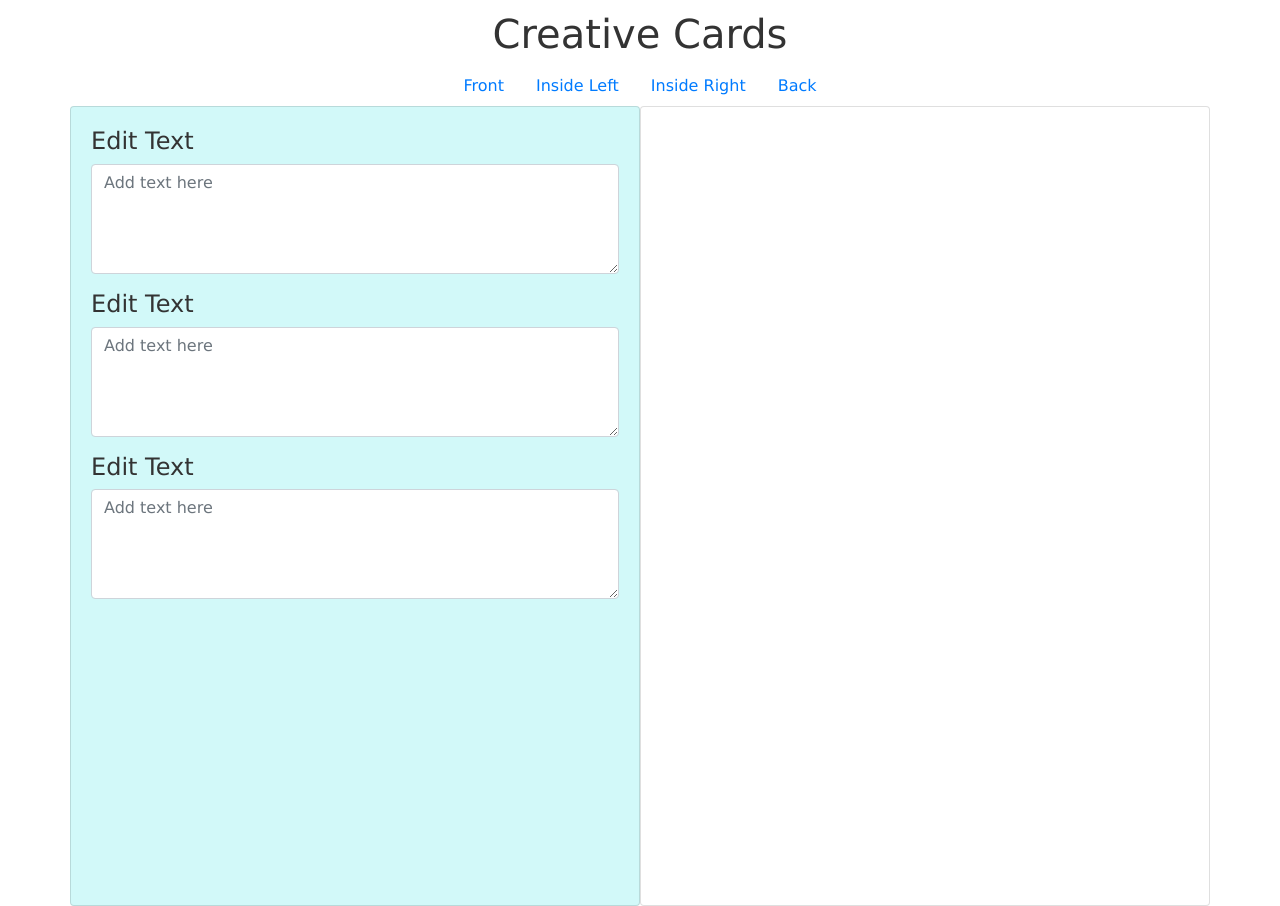
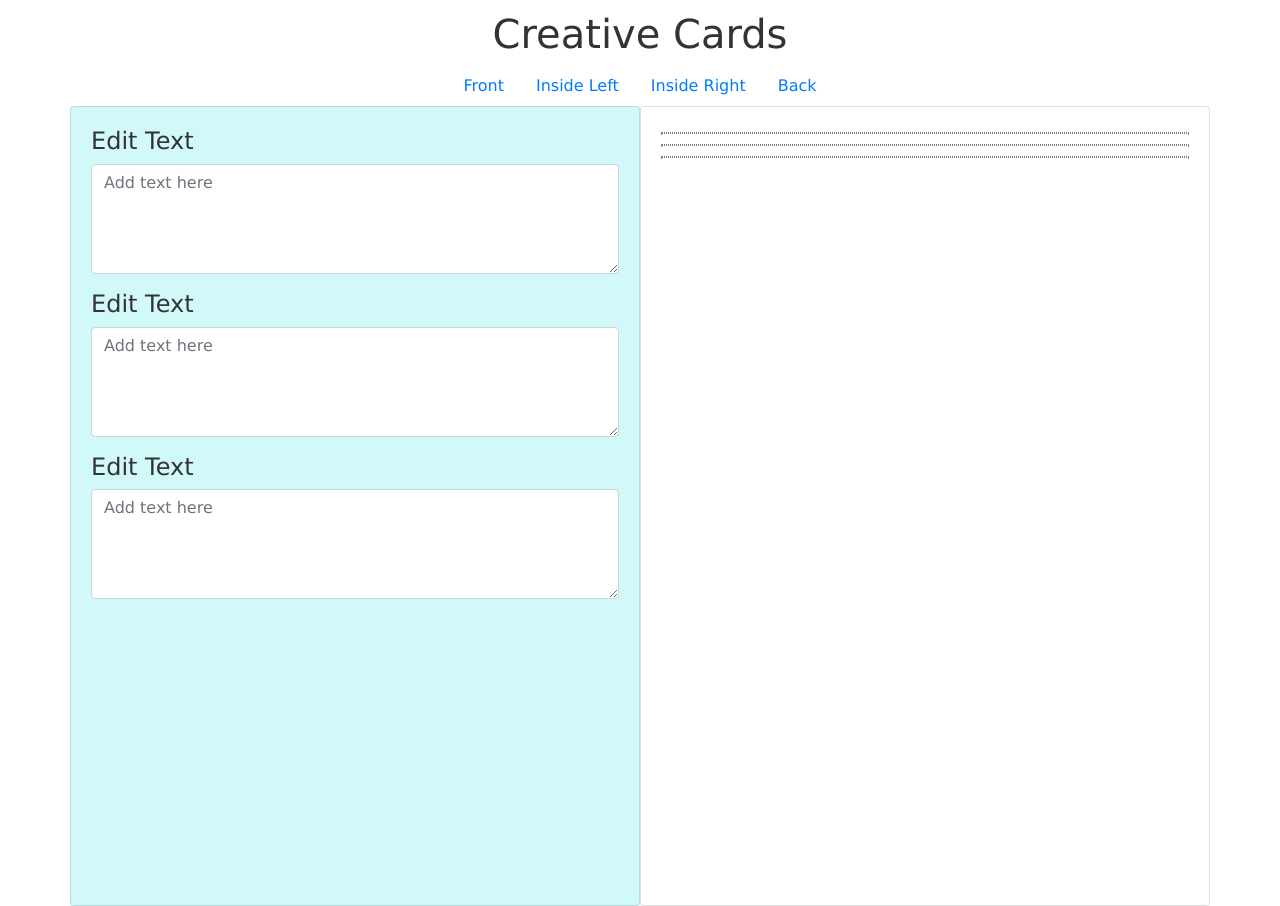
Before and after one commit to graysonlee123/vue-creative-cards, a Vue app: page / in a window 1280 px wide. Built offline with nearby package versions, Linux system fonts and the light colour scheme.

Commit message:
adds scoped CSS to textOutput component

```diff
--- a/public/index.html
+++ b/public/index.html
@@ -7,6 +7,7 @@
     <link rel="icon" href="<%= BASE_URL %>favicon.ico">
     <title><%= htmlWebpackPlugin.options.title %></title>
     <link rel="stylesheet" href="https://stackpath.bootstrapcdn.com/bootstrap/4.5.0/css/bootstrap.min.css" integrity="sha384-9aIt2nRpC12Uk9gS9baDl411NQApFmC26EwAOH8WgZl5MYYxFfc+NcPb1dKGj7Sk" crossorigin="anonymous">
+    <link href="https://fonts.googleapis.com/css2?family=Tangerine:wght@700&display=swap" rel="stylesheet">
   </head>
   <body>
     <noscript>
--- a/src/App.vue
+++ b/src/App.vue
@@ -3,7 +3,9 @@
     <div class="row">
       <div class="col-sm-12">
         <navHeader @pageWasChanged="currentPage = $event"></navHeader>
-        <component :is="currentPage"></component>
+        <keep-alive>
+          <component :is="currentPage"></component>
+        </keep-alive>
       </div>
     </div>
   </div>
--- a/src/components/card/CardBack.vue
+++ b/src/components/card/CardBack.vue
@@ -12,14 +12,5 @@
 </script>
 
 <style>
-  .edit-area {
-    background-color: #d2f9f9;
-    padding: 20px;
-    height: 800px;
-  }
 
-  .card-display {
-    height: 800px;
-    padding: 20px;
-  }
 </style>
--- a/src/components/card/CardInsideLeft.vue
+++ b/src/components/card/CardInsideLeft.vue
@@ -12,14 +12,5 @@
 </script>
 
 <style>
-  .edit-area {
-    background-color: #d2f9f9;
-    padding: 20px;
-    height: 800px;
-  }
 
-  .card-display {
-    height: 800px;
-    padding: 20px;
-  }
 </style>
--- a/src/components/card/CardInsideRight.vue
+++ b/src/components/card/CardInsideRight.vue
@@ -12,14 +12,5 @@
 </script>
 
 <style>
-  .edit-area {
-    background-color: #d2f9f9;
-    padding: 20px;
-    height: 800px;
-  }
 
-  .card-display {
-    height: 800px;
-    padding: 20px;
-  }
 </style>
--- a/src/components/card/TextOutput.vue
+++ b/src/components/card/TextOutput.vue
@@ -7,14 +7,20 @@
 <script>
 export default {
   props: ['displayText'],
-  data: function() {
-    return {
-      text: 'test'
-    }
-  }
 }
 </script>
 
-<style>
-
+<style scoped>
+  p {
+    font-family: 'Tangerine', cursive;
+    font-size: 42px;
+    line-height: 42px;
+    text-shadow: 2px 2px 2px #aaa;
+    color: #4d4d4d;
+    margin: 5px 0;
+    border: 1px dotted grey;
+    /* Preserves line breaks */
+    white-space: pre-line;
+    overflow: hidden;
+  }
 </style>
```
Also changed, not shown: src/components/card/CardFront.vue (indentation only).
